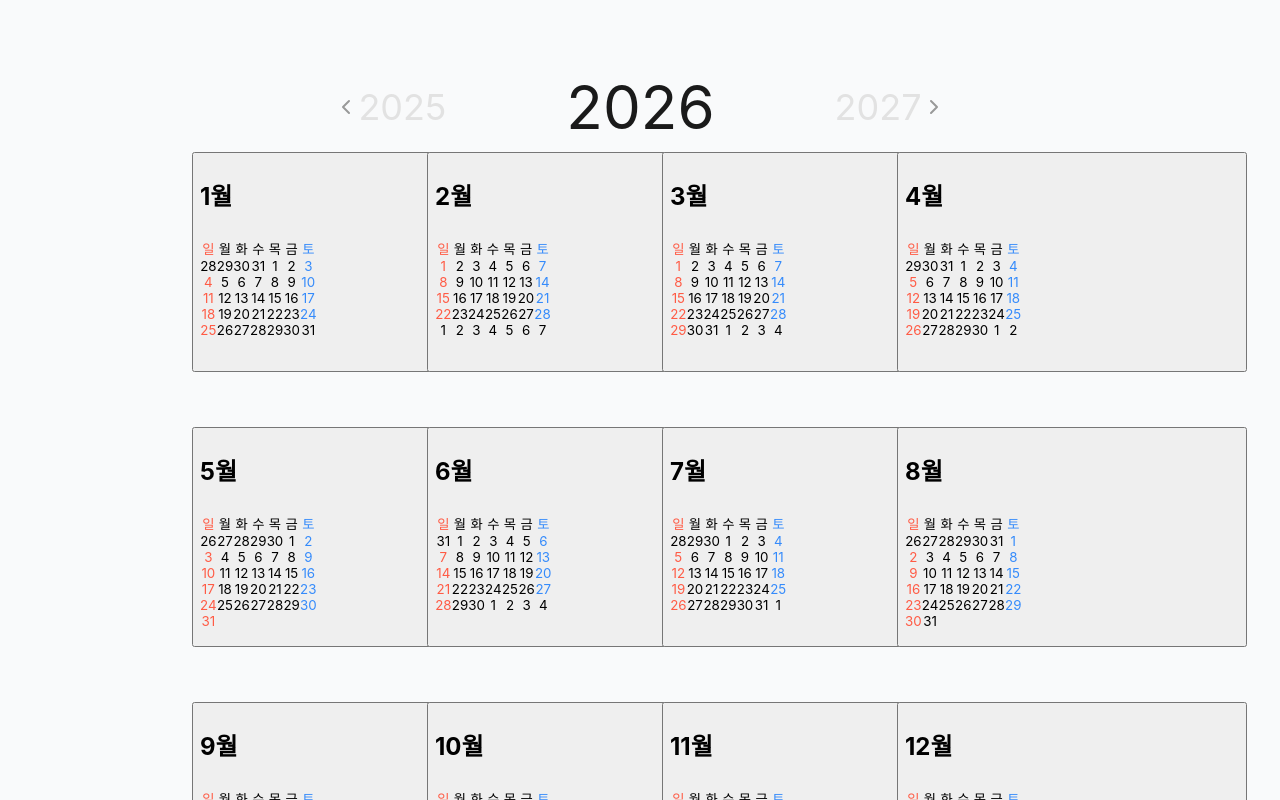
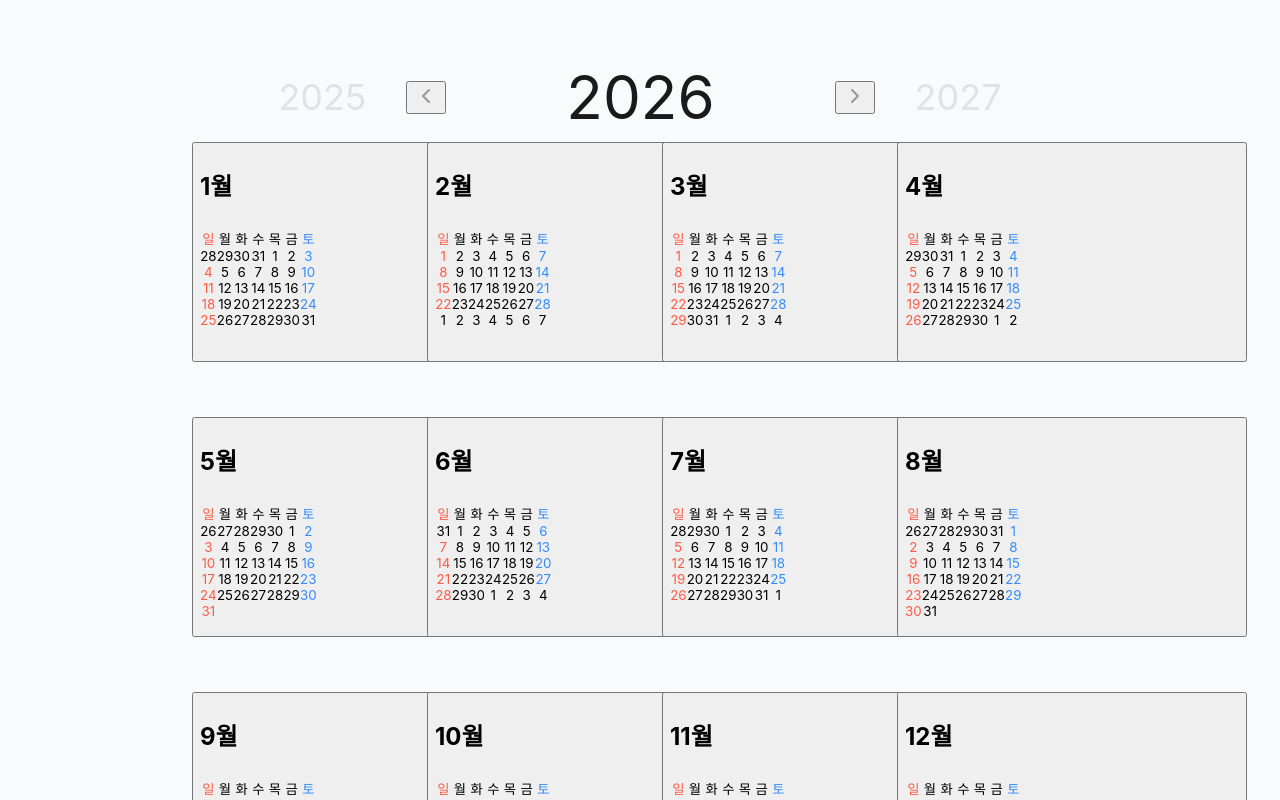
Before and after one commit to soyongdol-e/Gen_Planner, a React (Vite) app: page / in a window 1280 px wide. Both pictures are taken after a click on the button "2026년". Built offline with nearby package versions, Linux system fonts and the light colour scheme; a web font is replaced by a local one.

Commit message:
Fix Year navigation: prevYear-40px-arrow-120px-currentYear-120px-arrow-40px-nextYear, reduce top margin by 10px

```diff
--- a/src/components/views/YearView.tsx
+++ b/src/components/views/YearView.tsx
@@ -140,52 +140,50 @@ export function YearView({ onMonthClick }: YearViewProps) {
   return (
     <div className="h-screen flex flex-col bg-white">
       {/* Navigation */}
-      <div className="flex items-center justify-center pt-[62px] pb-8">
-        {/* Left Navigation Group - Arrow + Previous Year */}
-        <div className="flex items-center gap-4 group cursor-pointer" onClick={handlePrevYear}>
-          {/* Left Arrow Icon */}
+      <div className="flex items-center justify-center pt-[52px] pb-8">
+        {/* Previous Year */}
+        <div
+          onClick={() => handleYearClick(prevYear)}
+          className="text-[36px] font-bold leading-[150%] transition-colors hover:text-[#505050] cursor-pointer"
+          style={{ color: '#E2E2E2' }}
+        >
+          {prevYear}
+        </div>
+
+        {/* Left Arrow Icon - 40px gap from previous year */}
+        <button
+          onClick={handlePrevYear}
+          className="ml-[40px] transition-colors hover:text-[#505050]"
+        >
           <ChevronLeft
-            className="size-8 transition-colors group-hover:text-[#505050]"
+            className="size-8"
             style={{ color: '#999999' }}
           />
+        </button>
 
-          {/* Previous Year */}
-          <div
-            onClick={(e) => {
-              e.stopPropagation();
-              handleYearClick(prevYear);
-            }}
-            className="text-[36px] font-bold leading-[150%] transition-colors group-hover:text-[#505050]"
-            style={{ color: '#E2E2E2' }}
-          >
-            {prevYear}
-          </div>
-        </div>
-
-        {/* Current Year - 120px gap from previous year */}
+        {/* Current Year - 120px gap from arrow */}
         <div className="text-[60px] font-bold leading-[150%] mx-[120px]">
           {currentYear}
         </div>
 
-        {/* Right Navigation Group - Next Year + Arrow */}
-        <div className="flex items-center gap-4 group cursor-pointer" onClick={handleNextYear}>
-          {/* Next Year */}
-          <div
-            onClick={(e) => {
-              e.stopPropagation();
-              handleYearClick(nextYear);
-            }}
-            className="text-[36px] font-bold leading-[150%] transition-colors group-hover:text-[#505050]"
-            style={{ color: '#E2E2E2' }}
-          >
-            {nextYear}
-          </div>
-
-          {/* Right Arrow Icon */}
+        {/* Right Arrow Icon - 120px gap from current year */}
+        <button
+          onClick={handleNextYear}
+          className="transition-colors hover:text-[#505050]"
+        >
           <ChevronRight
-            className="size-8 transition-colors group-hover:text-[#505050]"
+            className="size-8"
             style={{ color: '#999999' }}
           />
+        </button>
+
+        {/* Next Year - 40px gap from arrow */}
+        <div
+          onClick={() => handleYearClick(nextYear)}
+          className="ml-[40px] text-[36px] font-bold leading-[150%] transition-colors hover:text-[#505050] cursor-pointer"
+          style={{ color: '#E2E2E2' }}
+        >
+          {nextYear}
         </div>
       </div>
 
```
